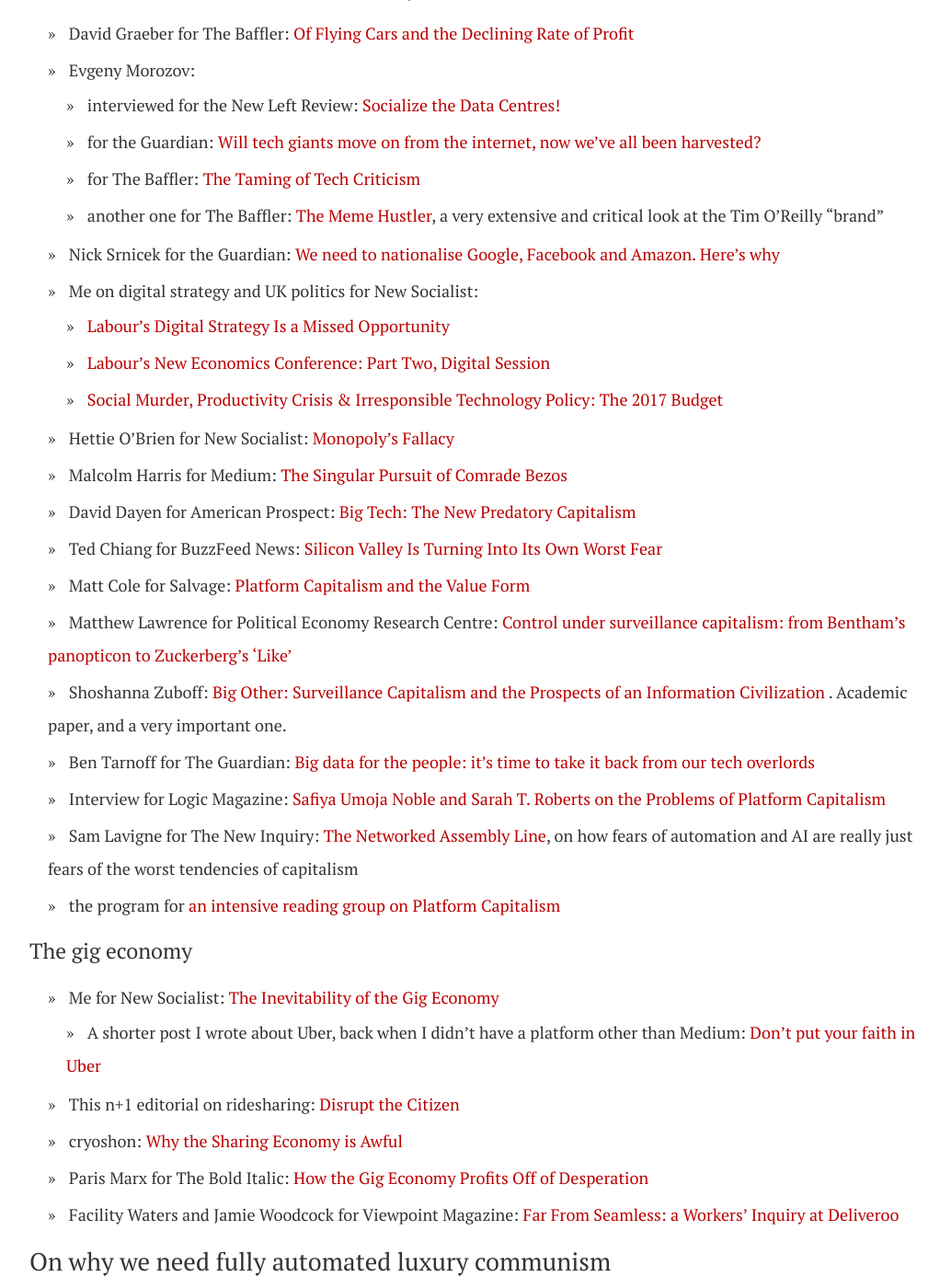
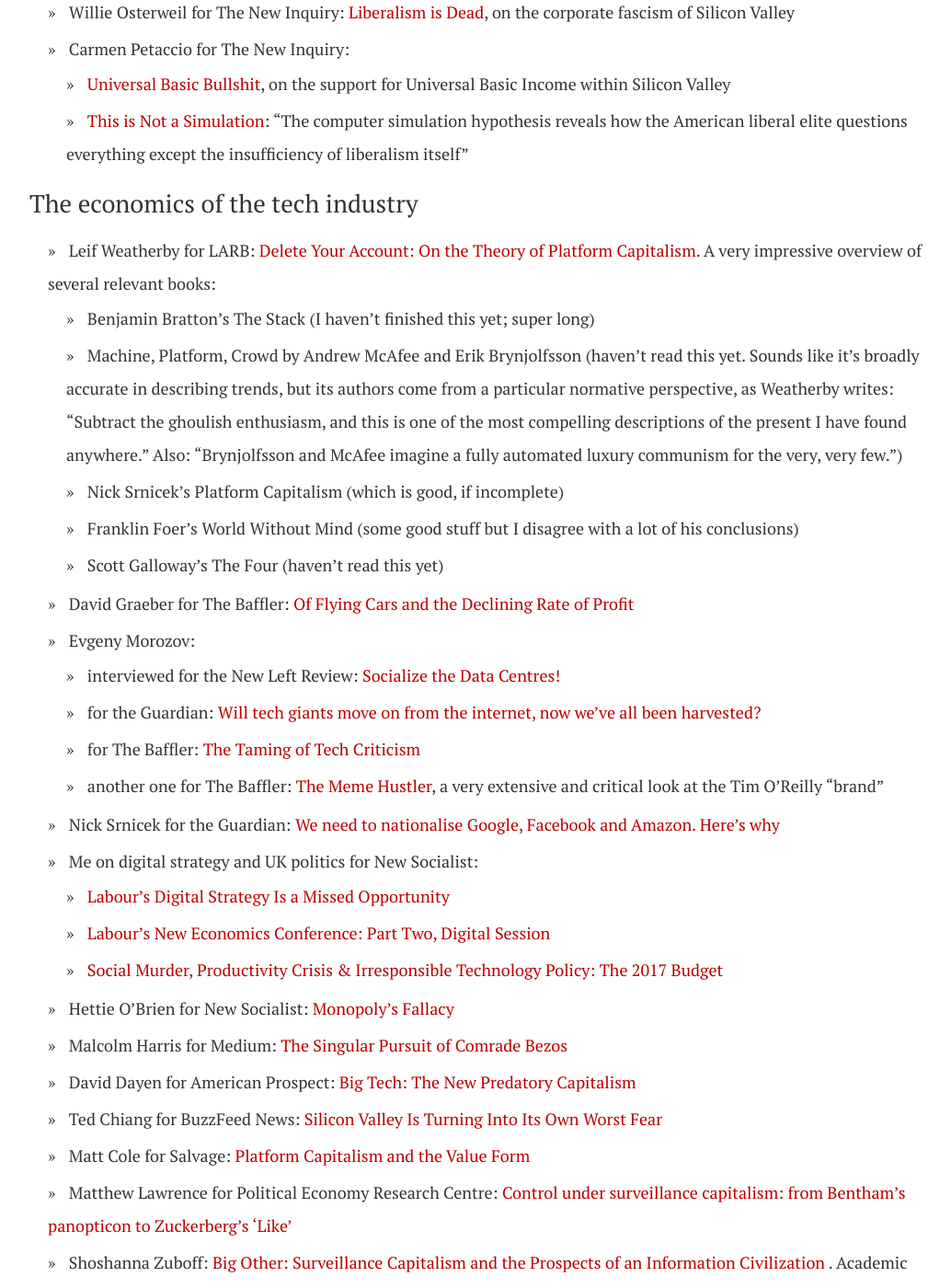
Before and after one commit to dellsystem/dellsystem.github.io, a Jekyll site: the page built from tech.md, in a window 1280 px wide and 1400 px high, scrolled down 7902 px. Shown: the whole window at 92% size, without its empty margins (108-1142 px from the left). Built offline with Jekyll 4.4.1, drawn with Linux system fonts in a browser that asks for light colours; some of the changed text lies outside the part shown.

Commit message:
Add resources to tech.md

```diff
--- a/tech.md
+++ b/tech.md
@@ -88,12 +88,16 @@ There's a lot here, with resources in a variety of formats (books, articles, pod
 * **[Disrupted](https://www.goodreads.com/book/show/26030703-disrupted) by Dan Lyons.** About his time at HubSpot. Also pretty obnoxious, sadly.
 * **[The Hard Thing About Hard Things](https://www.goodreads.com/book/show/20657434-the-hard-thing-about-hard-things) by Ben Horowitz**. Ben Horowitz is now a name partner at the venture capital firm Andreessen Horowitz, and I guess this book is meant to justify his present amount of wealth and power by showing us all the "hard things" he went through to get to where he is now.
 	* John Patrick Leary has written a good critique of it for The New Inquiry: [The Poverty of Entrepreneurship: The Silicon Valley Theory of History](https://thenewinquiry.com/the-poverty-of-entrepreneurship-the-silicon-valley-theory-of-history/)
+* **[Live Work Work Work Die](https://www.goodreads.com/book/show/35684687-live-work-work-work-die) by Corey Pein**. Really looking to reading this.
+	* [Excerpt at NYMag](http://nymag.com/selectall/2018/04/corey-pein-live-work-work-work-die-excerpt-on-web-fraud.html)
+	* [Episode of The Discourse podcast featuring Corey Pein as a guest](https://twitter.com/Th3Discourse/status/988539488430428160)
 
 ### Third-person accounts
 
-* **[Elon Musk: Tesla, SpaceX, and the Quest for a Fantastic Future](https://www.goodreads.com/book/show/25541028-elon-musk) by Ashlee Vance.** A little too bright-eyed. Good counterweight below:
+* **[Elon Musk: Tesla, SpaceX, and the Quest for a Fantastic Future](https://www.goodreads.com/book/show/25541028-elon-musk) by Ashlee Vance.** A little too bright-eyed. Good counterweights below:
 	* Paris Marx for Jacobin: [Elon Musk is Not the Future](https://jacobinmag.com/2018/02/elon-musk-hyperloop-public-transit-tech)
 	* Hamilton Nolan for Splinter: [Elon Musk Is an Asshole](https://splinternews.com/elon-musk-is-an-asshole-1824204789#_ga=2.204781072.1416667281.1522423508-943536000.1518691760) (short and to the point)
+	* Jemima Kelly for the Financial Times' Alphaville (of all places!): [The world doesn't need more Elon Musks](https://ftalphaville.ft.com/2018/04/17/1523937600000/The-world-doesn-t-need-more-Elon-Musks/)
 * **[Hatching Twitter](https://www.goodreads.com/book/show/18656827-hatching-twitter) by Nick Bilton.** Chronicles the early days of Twitter. Really well-written.
 
 ### The economics of the industry
@@ -134,6 +138,7 @@ Read them to understand the enemy, esssentially.
 
 ### First-person accounts
 
+* Aakash Japi for Hacker Noon: [Getting Laid Off In Tech](https://hackernoon.com/getting-laid-off-in-tech-4e3efed8649b). A thoughtful first-person description of recent layoffs at Snap, connected to deeper insights about the role of the work ethic and the "meritocracy" fantasy in tech.
 * Aaron Timms for The Baffler: [The Artificial Intelligentsia](https://thebaffler.com/salvos/the-artificial-intelligentsia-timms). An incredibly powerful account of working at an overhyped "artificial intelligence" startup in NY.
 * Anna Wiener for n+1: [Uncanny Valley](https://nplusonemag.com/issue-25/on-the-fringe/uncanny-valley/). A beautiful and mostly fictional (but still quite accurate) account of what it's like to work at a startup in Silicon Valley.
 * Dan Hon on Medium: [No one’s coming. It’s up to us.](https://medium.com/@hondanhon/no-ones-coming-it-s-up-to-us-de8d9442d0d).
@@ -165,6 +170,12 @@ Read them to understand the enemy, esssentially.
 
 ### The economics of the tech industry
 
+* Leif Weatherby for LARB: [Delete Your Account: On the Theory of Platform Capitalism](https://lareviewofbooks.org/article/delete-your-account-on-the-theory-of-platform-capitalism/). A very impressive overview of several relevant books:
+	* Benjamin Bratton's The Stack (I haven't finished this yet; super long)
+	* Machine, Platform, Crowd by Andrew McAfee and Erik Brynjolfsson (haven't read this yet. Sounds like it's broadly accurate in describing trends, but its authors come from a particular normative perspective, as Weatherby writes: "Subtract the ghoulish enthusiasm, and this is one of the most compelling descriptions of the present I have found anywhere." Also: "Brynjolfsson and McAfee imagine a fully automated luxury communism for the very, very few.")
+	* Nick Srnicek's Platform Capitalism (which is good, if incomplete)
+	* Franklin Foer's World Without Mind (some good stuff but I disagree with a lot of his conclusions)
+	* Scott Galloway's The Four (haven't read this yet)
 * David Graeber for The Baffler: [Of Flying Cars and the Declining Rate of Profit](https://thebaffler.com/salvos/of-flying-cars-and-the-declining-rate-of-profit)
 * Evgeny Morozov:
     * interviewed for the New Left Review: [Socialize the Data Centres!](https://newleftreview.org/II/91/evgeny-morozov-socialize-the-data-centres)
@@ -188,6 +199,8 @@ Read them to understand the enemy, esssentially.
 * Interview for Logic Magazine: [Safiya Umoja Noble and Sarah T. Roberts on the Problems of Platform Capitalism](https://logicmag.io/03-engine-failure/)
 * Sam Lavigne for The New Inquiry: [The Networked Assembly Line](https://thenewinquiry.com/the-networked-assembly-line/), on how fears of automation and AI are really just fears of the worst tendencies of capitalism
 * the program for [an intensive reading group on Platform Capitalism](https://cpgjcam.net/2018/03/17/our-one-month-platform-capitalism-intensive-reading-group/)
+* K. Sabeel Rahman for Logic: [The New Octopus](https://logicmag.io/04-the-new-octopus/). On tech monopolies
+* Ben Tarnoff for Jacobin: [A Socialist Silicon Valley](https://www.jacobinmag.com/2018/04/big-tech-techlash-facebook-cambridge-analytica)
 
 #### The gig economy
 
@@ -208,6 +221,7 @@ Read them to understand the enemy, esssentially.
 
 ### On worker power within the industry
 
+* Alex Press for n+1: [Code Red](https://nplusonemag.com/issue-31/politics/code-red/), an absolutely stellar longread on organising the tech sector
 * Chi Onwurah for the Guardian: [All workers need unions – including those in Silicon Valley](https://www.theguardian.com/commentisfree/2018/jan/31/silicon-valley-unions-employee-workers-rights-organise-labour)
 * Moira Weigel for the Guardian: [Coders of the world, unite: can Silicon Valley workers curb the power of Big Tech?](https://www.theguardian.com/news/2017/oct/31/coders-of-the-world-unite-can-silicon-valley-workers-curb-the-power-of-big-tech)
 * Siddharth Patel for Jacobin: [Tech Workers: Friends or Foes?](https://www.jacobinmag.com/2017/08/silicon-valley-gentrification-tech-sharing-economy)
@@ -215,6 +229,8 @@ Read them to understand the enemy, esssentially.
 * Jonny Bunning for The  New Inquiry: [Capitalism with a Fluffy Face](https://thenewinquiry.com/capitalism-with-a-fluffy-face/). On tech companies being happy to open up their offices to dogs (to keep workers happy), but not unions.
 * Ben Tarnoff interviewing Björn Westergard for Jacobin: [Coding and Coercion](https://jacobinmag.com/2018/04/lanetix-tech-workers-unionization-campaign-firing) (on the Lanetix firing)
 	* [More coverage](https://gist.github.com/bwestergard/a77744dc6f3095fd3fb769dd3d6562ad)
+* Rick Morgan for CNBC: [SurveyMonkey defies Silicon Valley labor caste system, offering contract workers full benefits](https://www.cnbc.com/2018/04/19/surveymonkey-breaks-with-silicon-valley-over-contract-worker-benefits.html)
+* Kevin Roose for the New York Times: [Workers of Silicon Valley, It’s Time to Organize](https://www.nytimes.com/2018/04/25/technology/tech-workers-change.html)
 
 ### On open source
 
```
Also changed, not shown: other parts of tech.md (+1 -1 lines).
